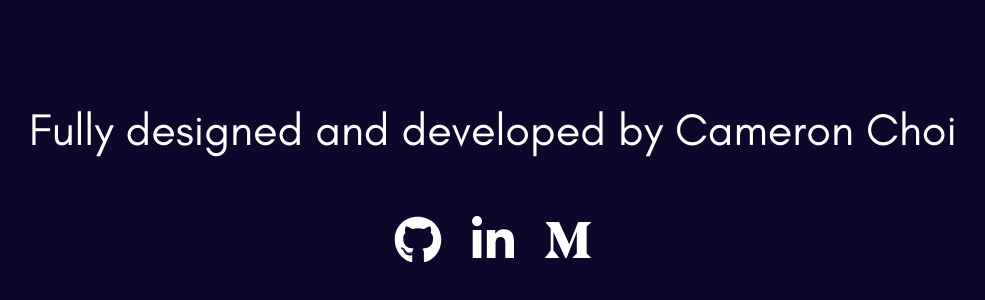
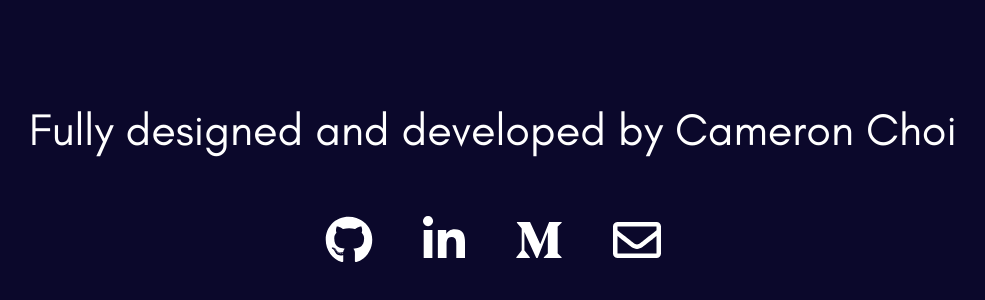
Before and after one commit to cameronchoi/portfolio, a Gatsby site: page / in a window 1280 px wide. Shown: the part 1032-1332 px from the top of the page, without its empty margins (147-1132 px from the left). Built offline with nearby package versions, Linux system fonts and the light colour scheme; Gatsby itself is replaced by a stand-in of ours.

Commit message:
Add email to social links in footer

```diff
--- a/src/components/Footer.js
+++ b/src/components/Footer.js
@@ -1,6 +1,7 @@
 import React from "react";
 import { StyledFooter, StyledIcon } from "./styles/Footer.styled";
 import { faGithub, faLinkedinIn, faMediumM } from "@fortawesome/free-brands-svg-icons";
+import {faEnvelope} from "@fortawesome/free-regular-svg-icons"
 
 export const Footer = () => {
   return (
@@ -10,6 +11,7 @@ export const Footer = () => {
         <StyledIcon icon={faGithub} size="3x" />
         <StyledIcon icon={faLinkedinIn} size="3x"/>
         <StyledIcon icon={faMediumM} size="3x"/>
+        <StyledIcon icon={faEnvelope} size="3x"/>
       </div>
     </StyledFooter>
   );
--- a/src/components/styles/Footer.styled.js
+++ b/src/components/styles/Footer.styled.js
@@ -10,7 +10,7 @@ export const StyledFooter = styled.footer`
 `;
 
 export const StyledIcon = styled(FontAwesomeIcon)`
-  margin: 15px;
+  margin: 15px 25px;
 `;
 
 export const SocialLinks = styled.div`
```
Also changed, not shown: 1 other file.
